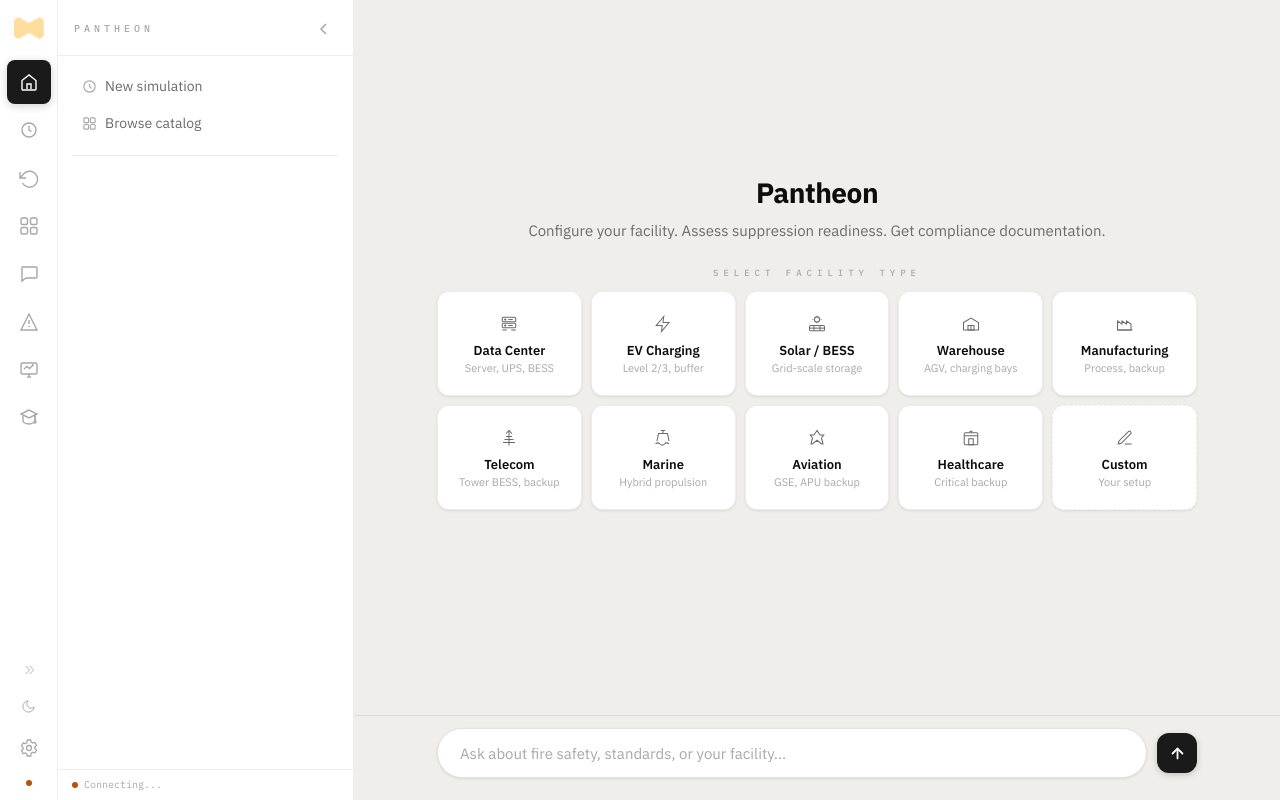
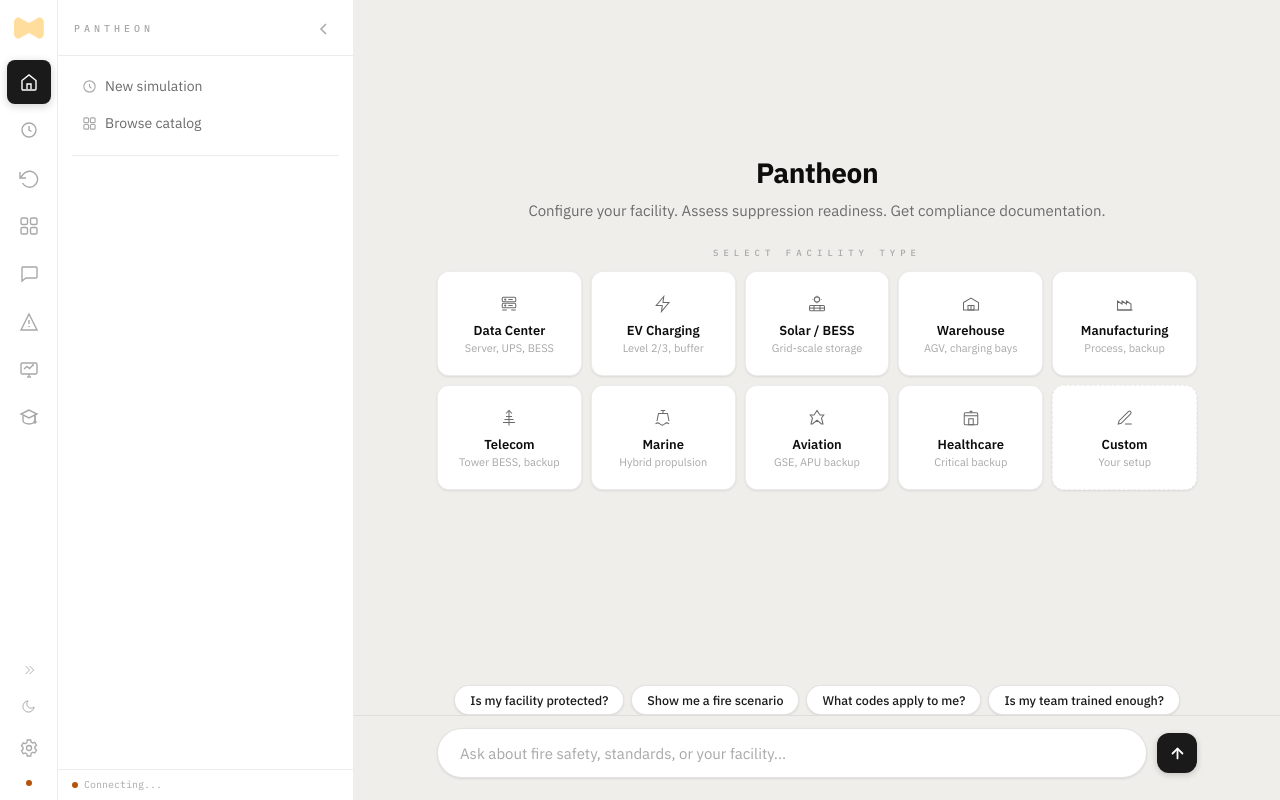
Before and after one commit to okapade/HCT-Pantheon, a Flask app: page / in a window 1280 px wide. Run offline with Flask 3, Linux system fonts and the light colour scheme; the visitor is signed in with stand-in values (Sample User, id 1); some libraries are stand-ins or nearby versions.

Commit message:
Update dashboard.html

```diff
--- a/templates/dashboard.html
+++ b/templates/dashboard.html
@@ -449,6 +449,7 @@
         <!-- Post-onboarding: location standards + product recommendations (shown after onboarding completes) -->
         <div id="obStandardsBanner" class="ob-standards-banner hidden">
           <div class="ob-banner-head">
+            <div class="ai-avatar">✦</div>
             <div style="flex:1">
               <div class="ob-banner-title">Your jurisdiction is loaded.</div>
               <div style="margin-top:5px">
@@ -497,6 +498,7 @@
         </div>
       </div>
 
+      <div id="suggestionChips" class="suggestion-chips-wrap" style="padding:0 16px"></div>
       <div class="main-input">
         <div class="main-input-inner" style="flex-direction:column;align-items:stretch;gap:0">
           <div class="suggestion-row" id="homeSuggestions" style="display:none;padding:0 0 8px"></div>
```
